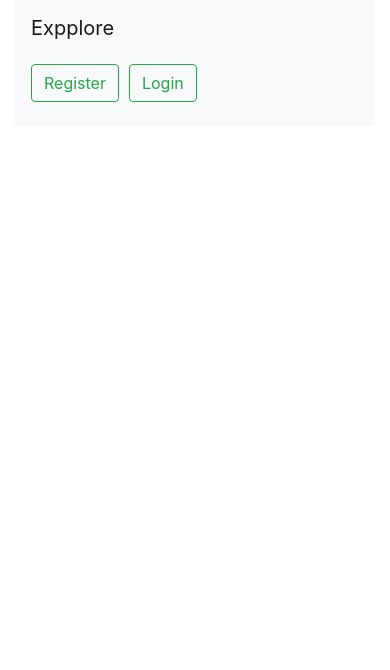
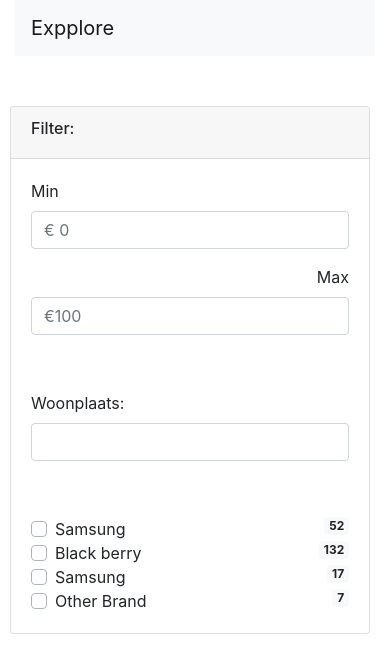
Before and after one commit to mathijsfox/expplore_frontend, a React (Create React App) app: page / in a window 390 px wide. Shown: the top 670 px of the page. Built offline with nearby package versions, Linux system fonts and the light colour scheme; no server answers.

Commit message:
fixed problems

```diff
--- a/package.json
+++ b/package.json
@@ -6,6 +6,7 @@
     "@testing-library/jest-dom": "^4.2.4",
     "@testing-library/react": "^9.5.0",
     "@testing-library/user-event": "^7.2.1",
+    "axios": "^0.19.2",
     "bootstrap": "^4.4.1",
     "bootstrap-input-spinner": "^1.13.5",
     "firebase": "^7.14.2",
--- a/src/components/nav.js
+++ b/src/components/nav.js
@@ -68,12 +68,14 @@ class nav extends Component {
                             <div>
                                 {this.state.othercontent}
                             </div>
+
                             <div>
-                                {this.state.content}
+                                {this.state.morecontent}
+                            </div>
+                            <div>
+
                             </div>
                         </div>
-
-
                     </nav>
                     <Switch>
                         <Route exact path="/PlaceAdvert" component={PlaceAdvert} />
--- /dev/null
+++ b/src/models/User.js
@@ -0,0 +1,7 @@
+export class User{
+    constructor(id, email, name) {
+        this.id = id;
+        this.email = email;
+        this.name = name;
+    }
+}
--- a/src/pages/adverts/Adverts.js
+++ b/src/pages/adverts/Adverts.js
@@ -3,11 +3,88 @@ import './Adverts.scss';
 import { withRouter } from 'react-router-dom';
 
 class Adverts extends Component {
-    render(){
-        return(
-            <div className="hoi">
 
+    constructor(props) {
+        super(props)
+        this.state = {
+            plaats:'',
+            minprijs:'',
+            maxprijs:'',
+
+        }
+        this.handleChange = this.handleChange.bind(this);
+    }
+
+    handleChange(event){
+
+    }
+
+    render() {
+        return (
+            <div className="col-lg-2" id="filter">
+                <div className="card">
+                    <header className="card-header">
+                        <h6 className="title">Filter:</h6>
+                    </header>
+                    <article className="card-group-item">
+                        <div className="filter-content">
+                            <div className="card-body">
+                                <div className="form-row">
+                                    <div className="form-group col-md-6">
+                                        <label>Min</label>
+                                        <input type="number" className="form-control" id="inputEmail4" placeholder="€ 0"></input>
+                                    </div>
+                                    <div className="form-group col-md-6 text-right">
+                                        <label>Max</label>
+                                        <input type="number" className="form-control" placeholder="€100"></input>
+                                    </div>
+                                </div>
+                            </div>
+                        </div>
+                    </article>
+
+                    <article className="card-group-item">
+                        <div className="filter-content">
+                            <div className="card-body">
+                                <div className="form-row">
+                                    <div className="form-group col-md-12">
+                                        <label>Woonplaats:</label>
+                                        <input type="number" className="form-control" id="inputEmail4" placeholder=""></input>
+                                    </div>
+                                    </div>
+                            </div>
+                        </div>
+                    </article>
+                    <article className="card-group-item">
+                        <div className="filter-content">
+                            <div className="card-body">
+                                <div className="custom-control custom-checkbox">
+                                    <span className="float-right badge badge-light round">52</span>
+                                    <input type="checkbox" className="custom-control-input" id="Check1"></input>
+                                    <label className="custom-control-label" htmlFor="Check1">Samsung</label>
+                                </div>
+
+                                <div className="custom-control custom-checkbox">
+                                    <span className="float-right badge badge-light round">132</span>
+                                    <input type="checkbox" className="custom-control-input" id="Check2"></input>
+                                    <label className="custom-control-label" htmlFor="Check2">Black berry</label>
+                                </div>
+                                <div className="custom-control custom-checkbox">
+                                    <span className="float-right badge badge-light round">17</span>
+                                    <input type="checkbox" className="custom-control-input" id="Check3"></input>
+                                    <label className="custom-control-label" htmlFor="Check3">Samsung</label>
+                                </div>
+                                <div className="custom-control custom-checkbox">
+                                    <span className="float-right badge badge-light round">7</span>
+                                    <input type="checkbox" className="custom-control-input" id="Check4"></input>
+                                    <label className="custom-control-label" htmlFor="Check4">Other Brand</label>
+                                </div>
+                            </div>
+                        </div>
+                    </article>
+                </div>
             </div>
+
         );
     }
 }
--- a/src/pages/adverts/Adverts.scss
+++ b/src/pages/adverts/Adverts.scss
@@ -0,0 +1,5 @@
+#filter{
+    position: fixed;
+    margin-left: -20px;
+    margin-top: 50px;
+}
--- a/src/pages/login/Login.js
+++ b/src/pages/login/Login.js
@@ -4,6 +4,7 @@ import { withRouter, Link } from 'react-router-dom';
 import logo_expplore from '../../images/logo_expplore.png';
 import * as firebase from "firebase/app";
 import "firebase/auth";
+
 class Login extends Component {
 
     constructor(props) {
@@ -27,6 +28,8 @@ class Login extends Component {
             }
         })
     };
+
+
 
     handleSubmit(event) {
         this.login();
--- a/src/pages/login/Register.js
+++ b/src/pages/login/Register.js
@@ -4,11 +4,18 @@ import { withRouter, Link } from 'react-router-dom';
 import logo_expplore from '../../images/logo_expplore.png';
 import * as firebase from "firebase/app";
 import "firebase/auth";
+import axios from 'axios';
+import { User } from '../../models/User';
+
+var _baseUrl = 'http://localhost:9020/';
+var _protocol = 'users';
 class Register extends Component {
 
     constructor(props) {
         super(props)
         this.state = {
+            id: '',
+            fullname: '',
             email: '',
             password: ''
         }
@@ -19,25 +26,46 @@ class Register extends Component {
     componentDidMount = () => {
         firebase.auth().onAuthStateChanged(firebaseUser => {
             if (firebaseUser) {
+
                 console.log('registered');
             }
             else {
                 console.log('not registered');
             }
         })
+
     }
+
+    postUser(){
+        var user = new User(this.state.id, this.state.email, this.state.fullname)
+        console.log("postuser", this.state);
+        axios.post(_baseUrl + _protocol,user);
+    }
+
     handleSubmit(event) {
+        console.log("handlesubmit", this.state)
+
+
         const email = this.state.email;
         const password = this.state.password;
 
+
         const promise = firebase.auth().createUserWithEmailAndPassword(email, password);
-        promise.catch(e => console.log(e.message));
+
+        promise.then(x => {
+            console.log('hallo',x.user.uid)
+            this.setState({
+                id: x.user.uid
+            });
+            this.postUser();
+        });
+
+        promise.catch(console.log("register unsuccesfull"))
         console.log('register succesfull');
-
-        // zo maak je een user aan.
-        // var user = { name: " dsajfhsa", email:"hoi"};
     }
 
+
+    //todo !waarom komt ie in de catch
     handleChange(event) {
         this.setState({ [event.target.name]: event.target.value });
         console.log(this.state);
@@ -50,8 +78,10 @@ class Register extends Component {
                         <div className="fadeIn first">
                             <img src={logo_expplore} id="icon" alt="User Icon" />
                         </div>
+                        <input type="text" id="fullname" className="fadeIn second" name="fullname" value={this.state.fullname} onChange={this.handleChange} placeholder="full name"></input>
                         <input type="text" id="email" className="fadeIn second" name="email" value={this.state.email} onChange={this.handleChange} placeholder="email"></input>
                         <input type="password" id="password" className="fadeIn third" name="password" value={this.state.password} onChange={this.handleChange} placeholder="password"></input>
+
                         <Link to="/">
                             <input type="submit" className="fadeIn fourth" value="Register" onClick={this.handleSubmit}></input>
                         </Link>
```
Also changed, not shown: src/pages/adverts/PlaceAdvert.js (added), 1 other file (tests, documents, lock files or other folders).
